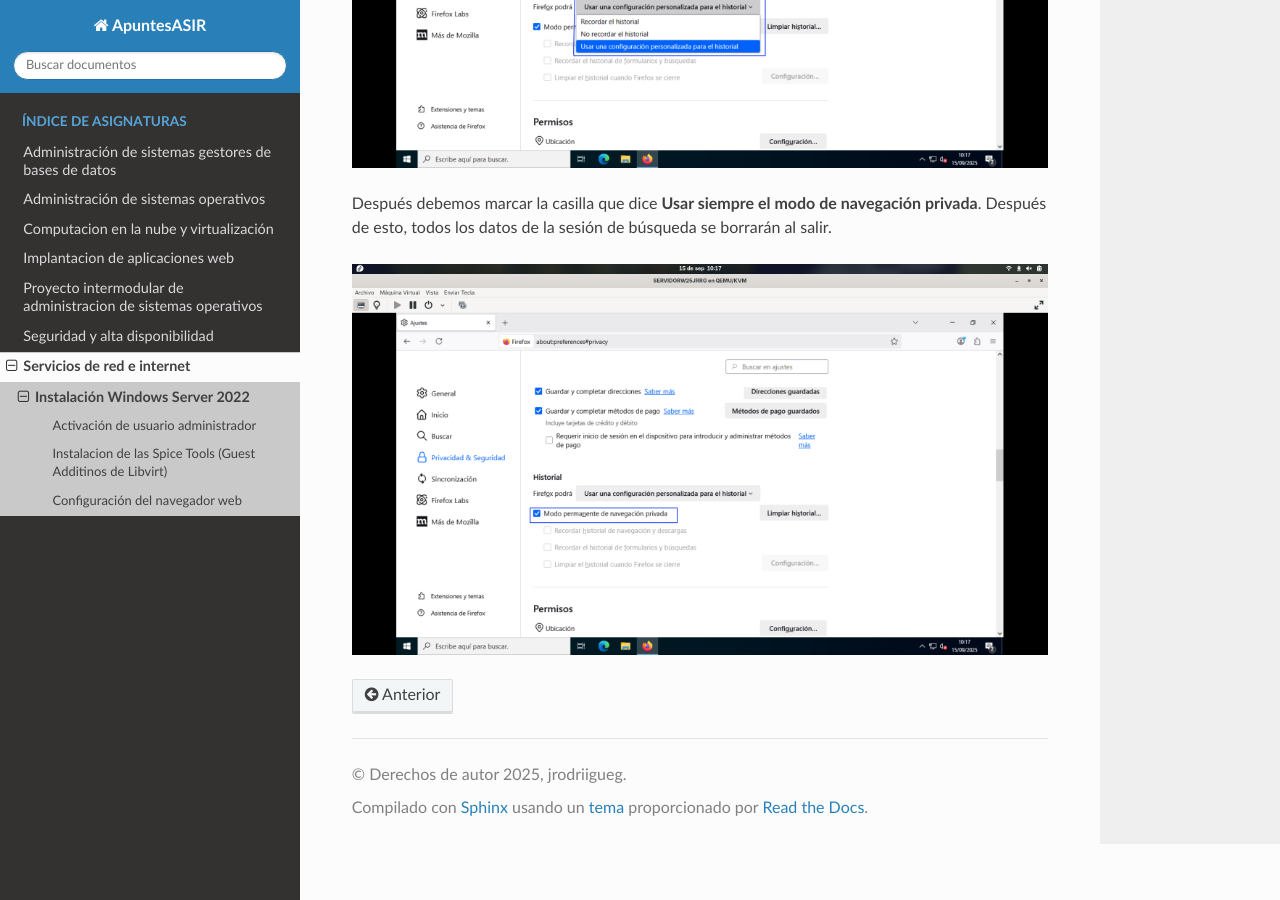
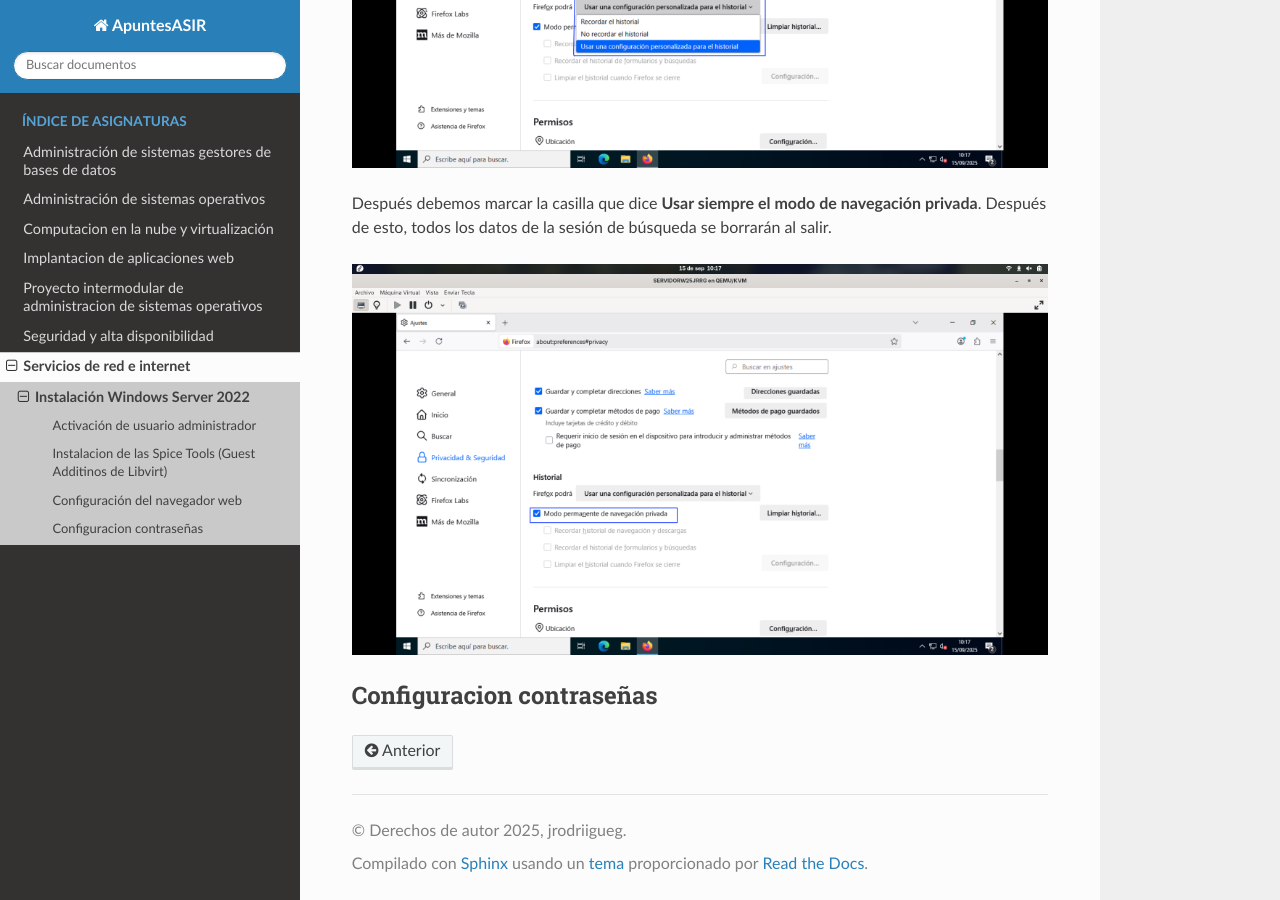
Before and after one commit to jrodriiguezg/ApuntesASIR, a Sphinx documentation site: the page built from docs/servicios-de-red-e-internet/instalacion-windows-server.md, in a window 1280 px wide and 900 px high, scrolled down 17476 px. Built offline with Sphinx 7.4.7 and the Read the Docs theme 3.1.0, drawn with Linux system fonts in a browser that asks for light colours; pages that are not in the unit, such as notebooks, are missing from menus.

Commit message:
new file:   docs/servicios-de-red-e-internet/images/Wserver/41.png 	new file:   docs/servicios-de-red-e-internet/images/Wserver/42.png 	new file:   docs/servicios-de-red-e-internet/images/Wserver/43.png 	new file:   docs/servicios-de-red-e-internet/images/Wserver/44.png 	new file:   docs/servicios-de-red-e-internet/images/Wserver/45.png 	new file:   docs/servicios-de-red-e-internet/images/Wserver/46.png 	new file:   docs/servicios-de-red-e-internet/images/Wserver/47.png 	new file:   docs/servicios-de-red-e-internet/images/Wserver/48.png 	new file:   docs/servicios-de-red-e-internet/images/Wserver/49.png 	new file:   docs/servicios-de-red-e-internet/images/Wserver/50.png 	new file:   docs/servicios-de-red-e-internet/images/Wserver/51.png 	new file:   docs/servicios-de-red-e-internet/images/Wserver/52.png 	new file:   docs/servicios-de-red-e-internet/images/Wserver/53.png 	new file:   docs/servicios-de-red-e-internet/images/Wserver/54.png 	modified:   docs/servicios-de-red-e-internet/instalacion-windows-server.md

```diff
--- a/docs/servicios-de-red-e-internet/instalacion-windows-server.md
+++ b/docs/servicios-de-red-e-internet/instalacion-windows-server.md
@@ -148,3 +148,5 @@
 Después debemos marcar la casilla que dice **Usar siempre el modo de navegación privada**. Después de esto, todos los datos de la sesión de búsqueda se borrarán al salir.
 
 ![historial2](images/Wserver/39.png)
+
+## Configuracion contraseñas
```
Also changed, not shown: docs/servicios-de-red-e-internet/images/Wserver/41.png (added), docs/servicios-de-red-e-internet/images/Wserver/42.png (added), docs/servicios-de-red-e-internet/images/Wserver/43.png (added), docs/servicios-de-red-e-internet/images/Wserver/44.png (added), docs/servicios-de-red-e-internet/images/Wserver/45.png (added), docs/servicios-de-red-e-internet/images/Wserver/46.png (added), docs/servicios-de-red-e-internet/images/Wserver/47.png (added), docs/servicios-de-red-e-internet/images/Wserver/48.png (added), docs/servicios-de-red-e-internet/images/Wserver/49.png (added), docs/servicios-de-red-e-internet/images/Wserver/50.png (added), docs/servicios-de-red-e-internet/images/Wserver/51.png (added), docs/servicios-de-red-e-internet/images/Wserver/52.png (added), docs/servicios-de-red-e-internet/images/Wserver/53.png (added), docs/servicios-de-red-e-internet/images/Wserver/54.png (added).
